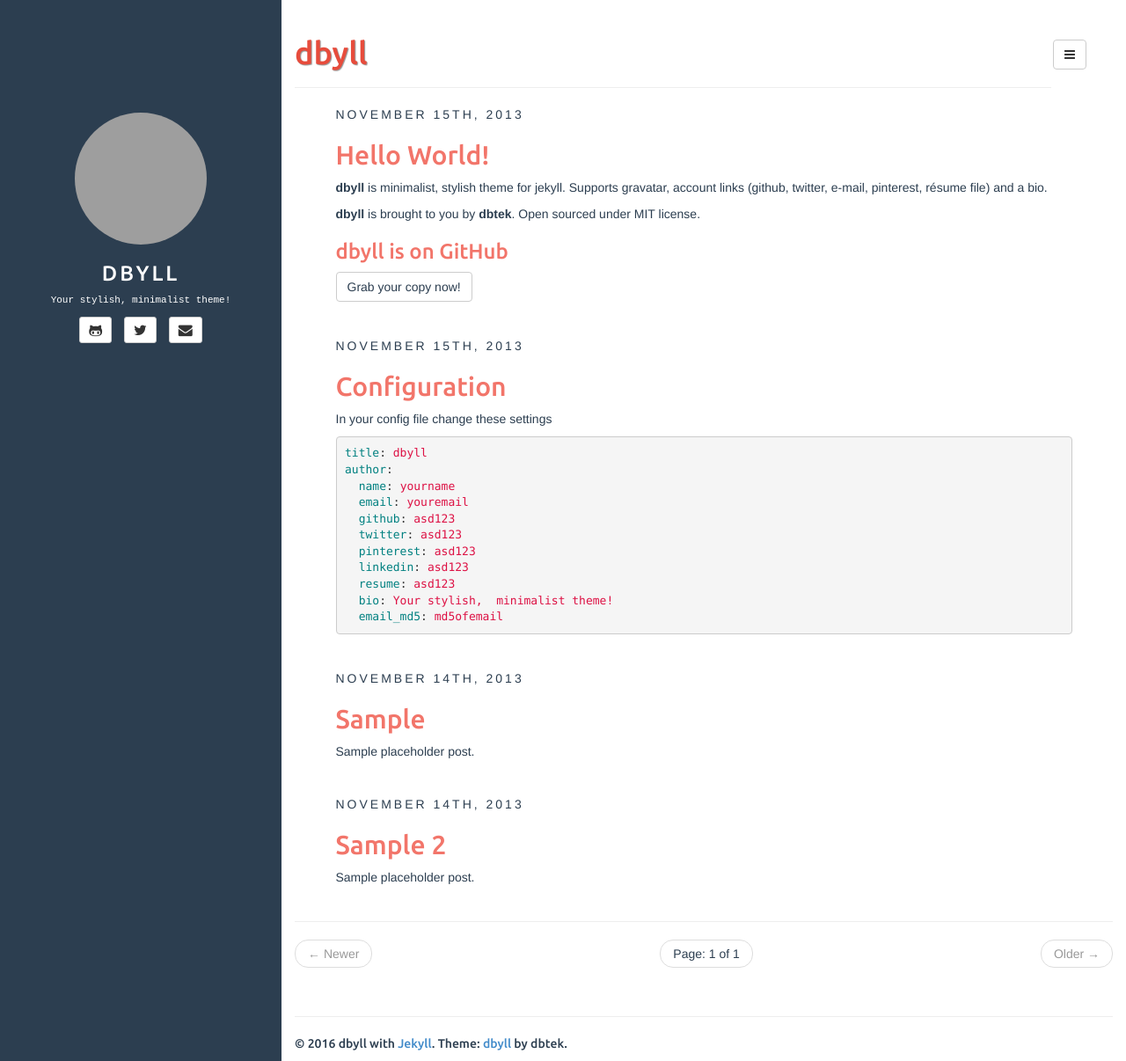
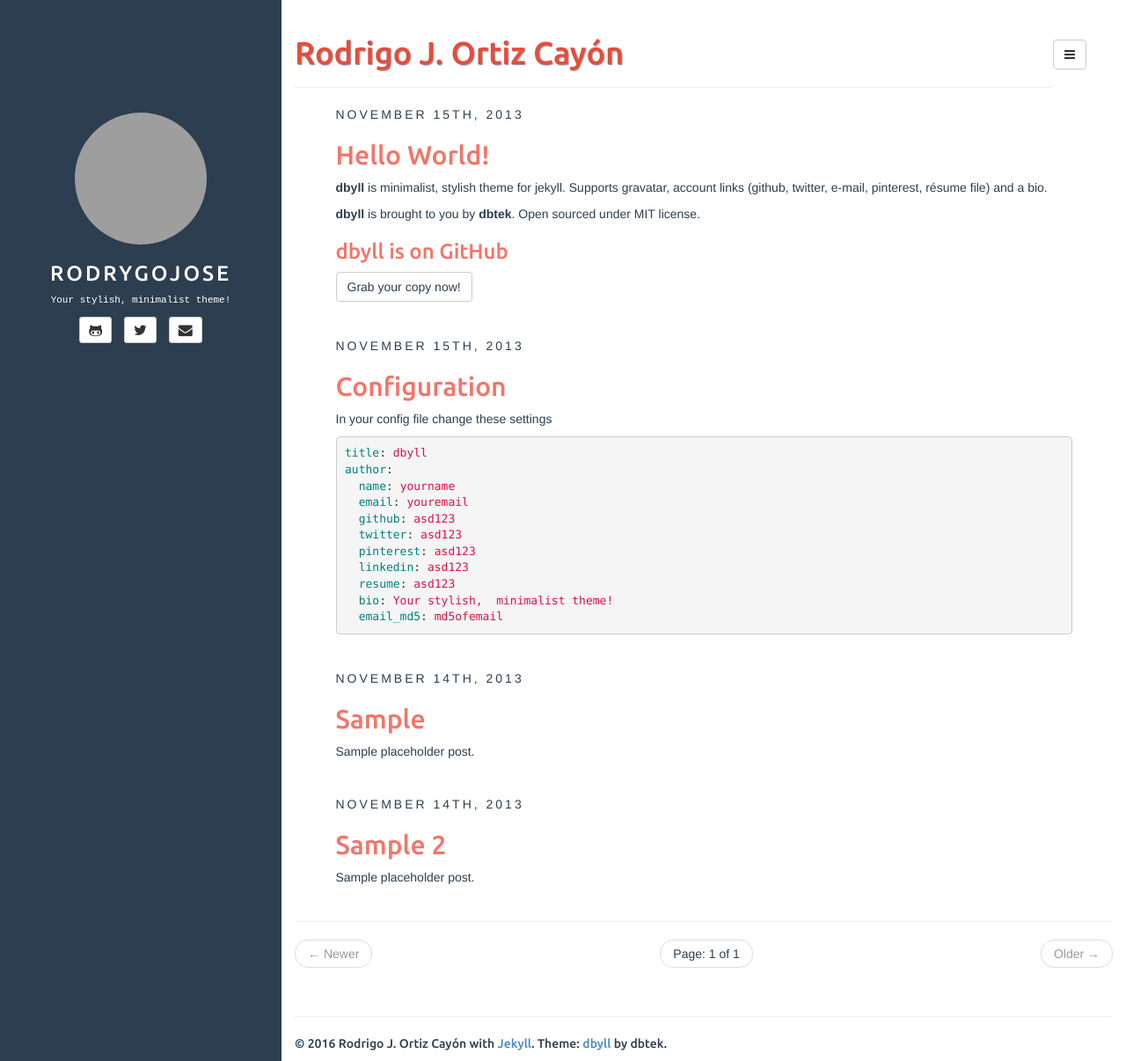
Before and after one commit to rodrygojose/rodrygojose.github.io, a Jekyll site: the page built from index.html, in a window 1280 px wide and 1206 px high. Shown: the whole window at 88% size. Built offline with Jekyll 4.4.1, drawn with Linux system fonts in a browser that asks for light colours; the list of posts is cut into pages by our own code; grey boxes are pictures that could not be loaded.

Commit message:
update author name

```diff
--- a/_config.yml
+++ b/_config.yml
@@ -7,19 +7,19 @@
 markdown: kramdown
 disqus: dbyll
 google_analytics: dbyll
-title: dbyll
+title: rodrygojose
 
 defaults:
   -
     scope:
       path: "" # empty string for all files
     values:
-      title: dbyll
+      title: Rodrigo J. Ortiz Cayón
 
 description: Stylish Jekyll Theme
 author:
-  name: dbyll
-  email: dbyll@ismaildemirbilek.com
+  name: Rodrigo J. Ortiz Cayón
+  email: rodrygojose@gmail.com
   github: dbtek
   twitter: dbtek
   pinterest: asd123
```
